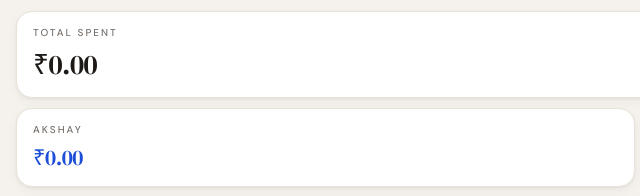
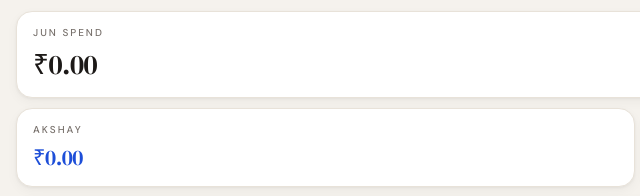
Before and after one commit to Akshay2201/home-expenses, a plain HTML site: page index.html in a window 1280 px wide. Shown: the part 286-482 px from the top of the page, 0-640 px from the left. Drawn offline with Linux system fonts and the light colour scheme.

Commit message:
Update index.html

```diff
--- a/index.html
+++ b/index.html
@@ -202,7 +202,7 @@
 
   <div class="summary">
     <div class="card wide">
-      <div class="card-label">Total Spent</div>
+      <div class="card-label" id="lbl-total">Total Spent</div>
       <div class="card-value val-total" id="total">₹0</div>
     </div>
     <div class="card">
@@ -459,9 +459,16 @@ async function clearAll() {
 
 // ── RENDER: TRACKER
 function renderTracker() {
-  const total = expenses.reduce((s,e)=>s+e.amt,0);
-  const paidA = expenses.filter(e=>e.payer==='a').reduce((s,e)=>s+e.amt,0);
-  const paidB = expenses.filter(e=>e.payer==='b').reduce((s,e)=>s+e.amt,0);
+  // Filter to current month only for summary cards
+  const MONTHS = ['Jan','Feb','Mar','Apr','May','Jun','Jul','Aug','Sep','Oct','Nov','Dec'];
+  const now = new Date();
+  const curMonthKey = MONTHS[now.getMonth()] + ' ' + now.getFullYear();
+  document.getElementById('lbl-total').textContent = MONTHS[now.getMonth()] + ' Spend';
+  const thisMonth = expenses.filter(e => getMonthKey(e.date) === curMonthKey);
+
+  const total = thisMonth.reduce((s,e)=>s+e.amt,0);
+  const paidA = thisMonth.filter(e=>e.payer==='a').reduce((s,e)=>s+e.amt,0);
+  const paidB = thisMonth.filter(e=>e.payer==='b').reduce((s,e)=>s+e.amt,0);
   const share = total/2;
   const aOwes = share - paidA;
 
```
